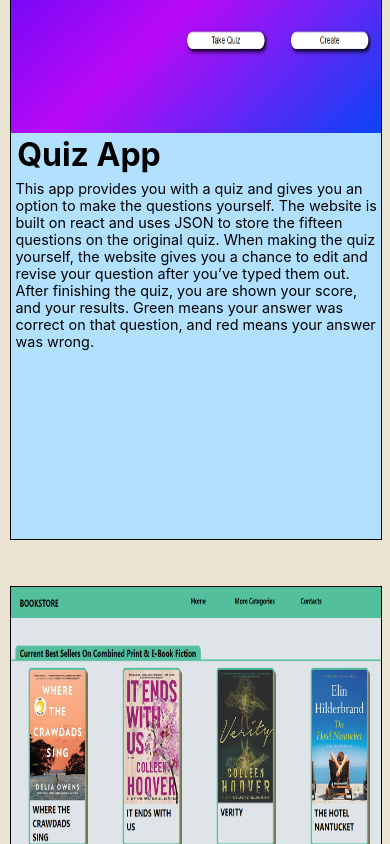
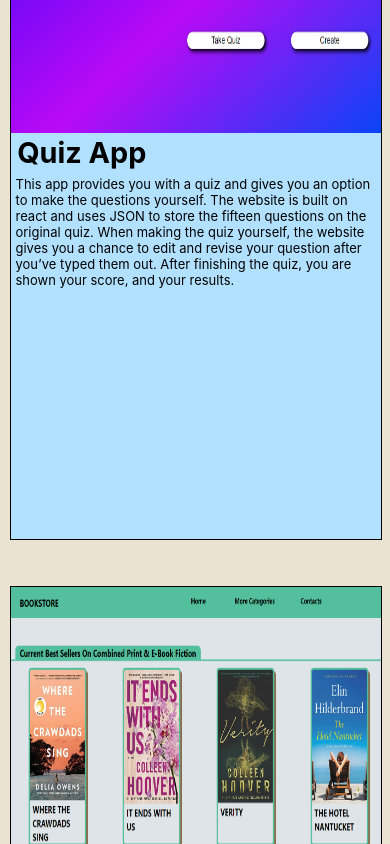
Before and after one commit to ulyySYS/portfolio, a React (Create React App) app: page /project-quiz-app in a window 390 px wide. Shown: the part 780-1624 px from the top of the page. Built offline with nearby package versions, Linux system fonts and the light colour scheme.

Commit message:
more attempts at making it responsive

```diff
--- a/src/components/ProjectData.js
+++ b/src/components/ProjectData.js
@@ -4,7 +4,7 @@ const Data = [
         name: "Quiz App",
         urlName: "project-quiz-app",
         img:  require("../pics/quiz-app.png"),
-        basicInfo: "This app provides you with a quiz and gives you an option to make the questions yourself. The website is built on react and uses JSON to store the fifteen questions on the original quiz. When making the quiz yourself, the website gives you a chance to edit and revise your question after you’ve typed them out. After finishing the quiz, you are shown your score, and your results. Green means your answer was correct on that question, and red means your answer was wrong. ",
+        basicInfo: "This app provides you with a quiz and gives you an option to make the questions yourself. The website is built on react and uses JSON to store the fifteen questions on the original quiz. When making the quiz yourself, the website gives you a chance to edit and revise your question after you’ve typed them out. After finishing the quiz, you are shown your score, and your results. ",
         codeTags: ["html", "react", "javascript", "css"]
     },
     {
--- a/src/index.css
+++ b/src/index.css
@@ -369,6 +369,11 @@ code {
 
 
 /* ........../MY ATTEMPTS AT MAKING IT RESPONSIVE/..........*/
+@media (max-width: 1160px) {
+  .btn-container{
+    width: 45%;
+  }
+}
 
 @media (max-width: 940px) {
   .cards{
@@ -406,6 +411,7 @@ code {
   }
 }
 
+
 @media (max-width: 768px) {
   #projects a{
     width: 93%;
@@ -416,6 +422,17 @@ code {
     left: 92%;
   }
 
+  .btn-container button {
+    width: 130%;
+    height: 130%;
+  }
+
+}
+
+@media (max-width: 753px) {
+  .div-2{
+    font-size: .9em;
+   }
 }
 
 @media (max-width: 672px) {
@@ -429,6 +446,13 @@ code {
   }
 
 }
+
+@media (max-width: 636px) {
+  #projects a{
+    /* 45vh is the min-height */
+    height: 51vh;
+  }
+ }
 
 @media (max-width: 627px) {
   .btn-container{
@@ -606,6 +630,10 @@ code {
 }
 
 @media (max-width: 425px) {
+  .bm-burger-button {
+    top: 3.9%;
+  }
+
   #projects a{
     min-height: 80vh;
     height: 80vh;
@@ -658,6 +686,13 @@ code {
 }
 
 @media (max-width: 320px) {
+
+
+  .btn-container{
+    width: 90%;
+    margin-left: 5rem;
+  }
+
   .btn-container button {
     width: 87%;
     height: 87%;
```
